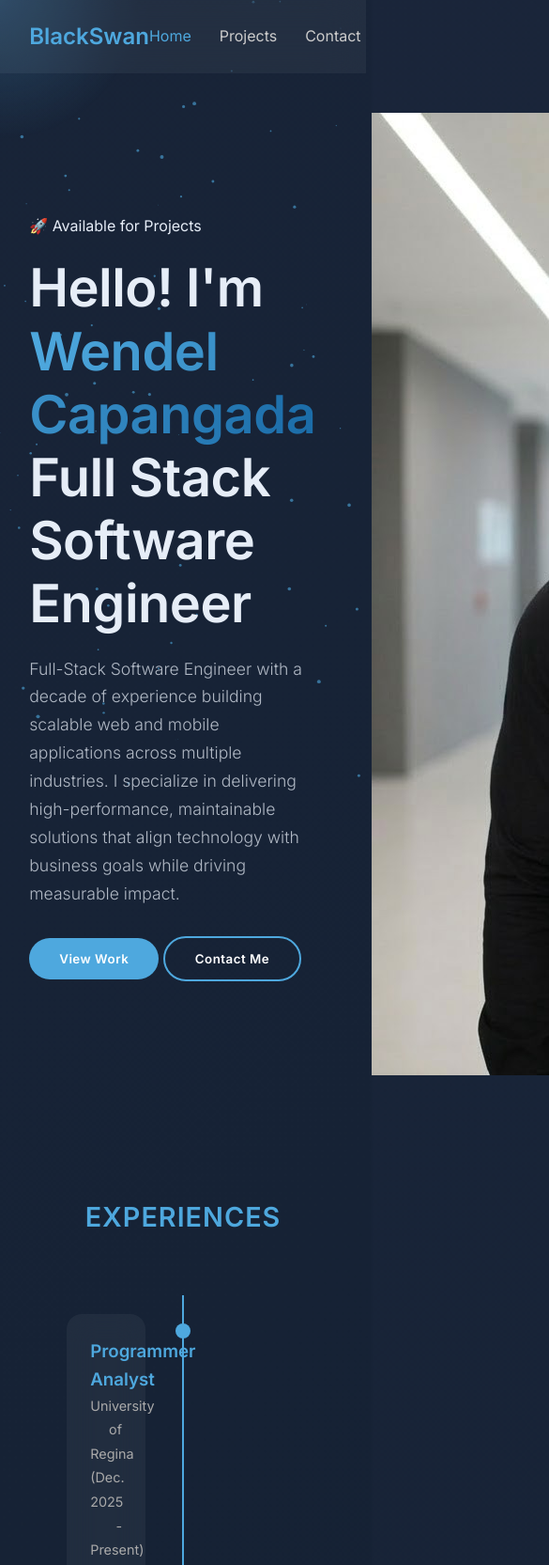
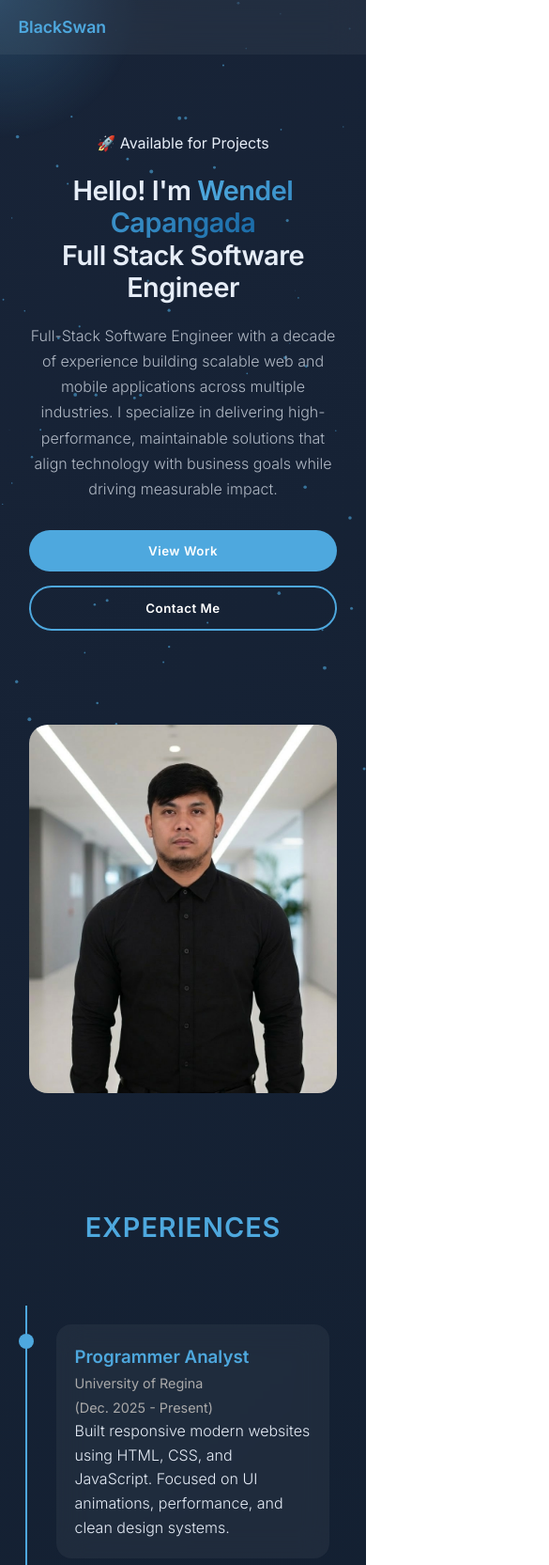
Before and after one commit to majorhash22/portfolio, a plain HTML site: page index.html in a window 390 px wide. Shown: the top 1665 px of the page at 94% size, 585 px wide, since content can reach past the window. Drawn offline with Linux system fonts and the light colour scheme.

Commit message:
Update style.css

```diff
--- a/style.css
+++ b/style.css
@@ -244,10 +244,12 @@ section{
   padding:20px 40px;
 }
 
-.timeline-item:nth-child(odd){
-  left:0;
-  text-align:right;
+.timeline-item{
+  position:relative;
+  width:50%;
+  padding:20px 40px;
 }
+
 
 .timeline-item:nth-child(even){
   left:50%;
@@ -464,3 +466,122 @@ footer{
 .project-btn:hover{
   transform:translateX(5px);
 }
+
+
+/* Mobile Responsive */
+
+/* =========================
+   RESPONSIVE DESIGN
+========================= */
+
+/* Tablets */
+@media (max-width: 1024px) {
+
+  .hero{
+    flex-direction:column;
+    text-align:center;
+    padding-top:140px;
+  }
+
+  .hero p{
+    margin:0 auto 30px auto;
+  }
+
+  .hero-buttons{
+    display:flex;
+    justify-content:center;
+    flex-wrap:wrap;
+    gap:15px;
+  }
+
+  .hero-image{
+    margin-top:40px;
+  }
+
+  .timeline::before{
+    left:8px;
+  }
+
+  .timeline-item{
+    width:100%;
+    padding-left:40px;
+    padding-right:20px;
+    text-align:left !important;
+    left:0 !important;
+  }
+
+  .timeline-dot{
+    left:0 !important;
+  }
+}
+
+
+/* Mobile */
+@media (max-width: 768px) {
+
+  nav{
+    padding:15px 5%;
+  }
+
+  nav ul{
+    gap:15px;
+  }
+
+  .hero h1{
+    font-size:2.2rem;
+  }
+
+  .hero p{
+    font-size:1rem;
+  }
+
+  section{
+    padding:0 5% 80px 5%;
+  }
+
+  .projects-container{
+    grid-template-columns:1fr;
+    gap:25px;
+  }
+
+  .project-card{
+    padding:30px;
+  }
+
+  .timeline-content{
+    padding:20px;
+  }
+}
+
+
+/* Small phones */
+@media (max-width: 480px) {
+
+  .hero h1{
+    font-size:1.8rem;
+  }
+
+  .btn{
+    width:100%;
+    text-align:center;
+  }
+
+  .hero-buttons{
+    flex-direction:column;
+  }
+
+  nav h1{
+    font-size:1.1rem;
+  }
+
+  nav ul{
+    display:none; /* optional: hides menu on very small screens */
+  }
+}
+
+.hero-image img{
+  max-width:100%;
+  height:auto;
+  border-radius:20px;
+  display:block;
+}
```
